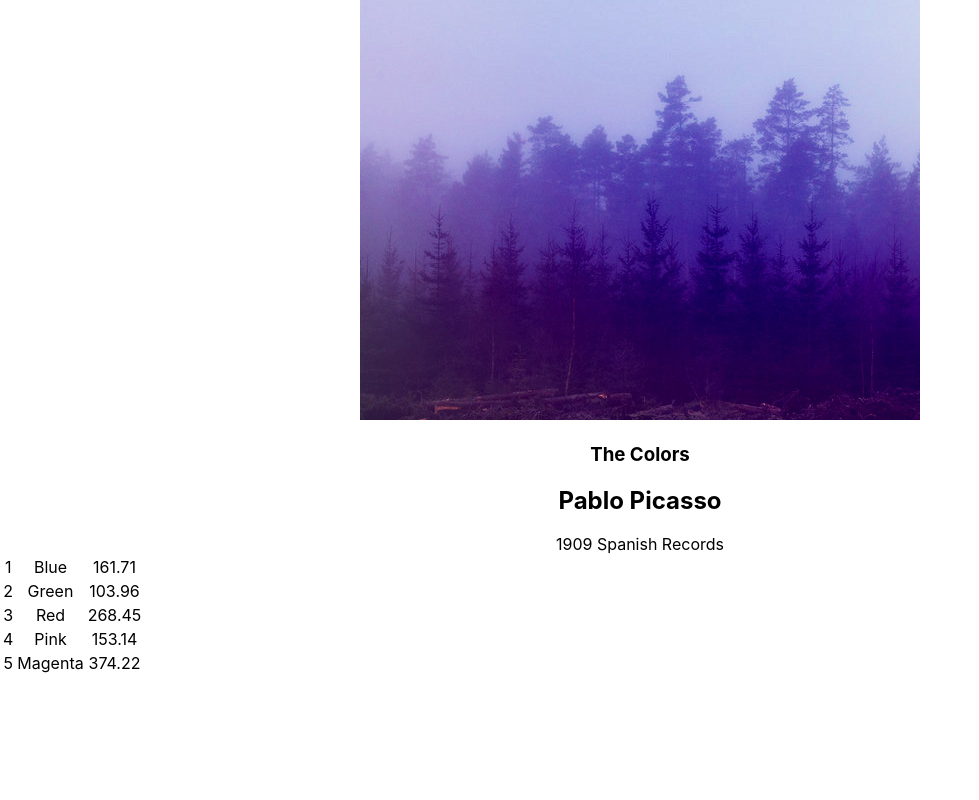
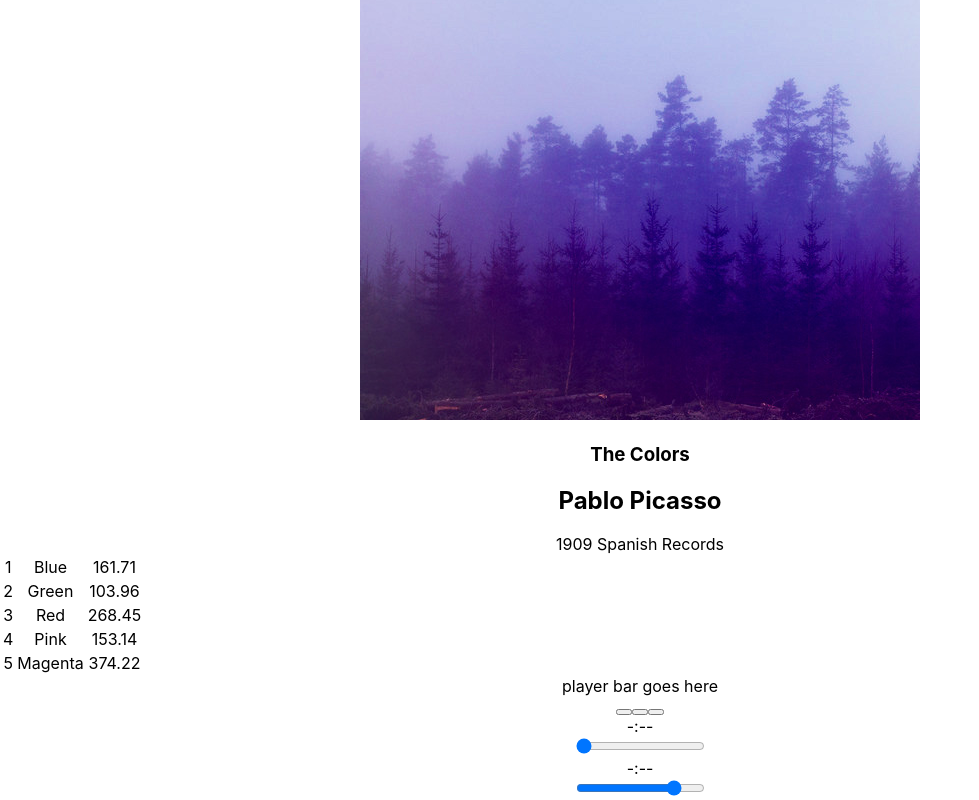
Before and after one commit to ChrisMT/bloc-jams-react, a React (Create React App) app: page /album/the-colors in a window 1280 px wide. Shown: the part 242-1042 px from the top of the page, without its empty margins (0-979 px from the left). Before the commit the page ends 918 px from the top, so only its background shows below. Built offline with nearby package versions, Linux system fonts and the light colour scheme.

Commit message:
player bar checkpoint

```diff
--- a/src/components/Album.js
+++ b/src/components/Album.js
@@ -1,5 +1,7 @@
 import React, { Component } from 'react';
 import albumData from './../data/albums';
+import PlayerBar from './PlayerBar';
+
 
 
 class Album extends Component {
@@ -58,8 +60,14 @@
       }
       handleSongRowHover(index) {
           this.setState({hovered: index})
+      }
 
-
+      handlePrevClick(){
+        const currentIndex = this.state.album.songs.findIndex(song => this.state.currentSong === song);
+        const newIndex = Math.max(0, currentIndex - 1);
+        const newSong = this.state.album.songs[newIndex];
+        this.setSong(newSong);
+        this.play();
       }
 
 
@@ -96,6 +104,13 @@
                     )}
            </tbody>
          </table>
+         <PlayerBar
+                    isPlaying={this.state.isPlaying}
+                    currentSong={this.state.currentSong}
+                    handleSongClick={() => this.handleSongClick(this.state.currentSong)}
+                    handlePrevClick={() => this.handlePrevClick()}
+
+                  />
       </section>
     );
   }
--- /dev/null
+++ b/src/components/PlayerBar.js
@@ -0,0 +1,35 @@
+import React, { Component } from 'react';
+
+class PlayerBar extends Component {
+  render() {
+    return (
+      <section className="player-bar">
+        player bar goes here
+        <section id="buttons">
+          <button id="previous" onClick={this.props.handlePrevClick}>
+            <span className="ion-skip-backward"></span>
+          </button>
+          <button id="play-pause" onClick={this.props.handleSongClick} >
+            <span className={this.props.isPlaying ? 'ion-pause' : 'ion-play'}></span>
+
+          </button>
+          <button id="next">
+            <span className="ion-skip-forward"></span>
+          </button>
+        </section>
+        <section id="time-control">
+          <div className="current-time">-:--</div>
+          <input type="range" className="seek-bar" value="0" />
+          <div calssName="totla-time">-:--</div>
+        </section>
+        <section id="volume-control">
+          <div className="icon ion-volume-low"></div>
+          <input type="range" className="seek-bar" value="80" />
+          <div className="icon ion-volume-high"></div>
+        </section>
+      </section>
+    );
+  }
+}
+
+export default PlayerBar;
```
